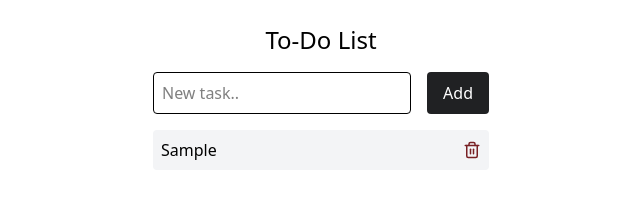
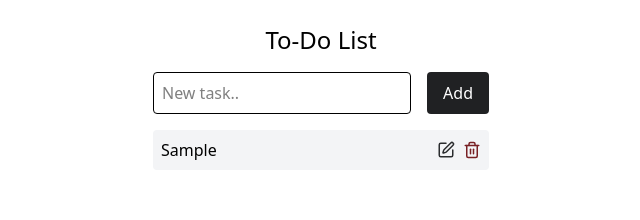
Before and after one commit to Dimitris-25/cf7-react-todo-app, a React (Vite) app: page / in a window 1280 px wide. Both pictures are taken after typing "Sample" into the empty fields and a click on the button "Add". Shown: the top 220 px of the page, without its empty margins (319-959 px from the left). Built offline with nearby package versions, Linux system fonts and the light colour scheme.

Commit message:
feat: add edit task functionality

```diff
--- a/src/components/Todo.tsx
+++ b/src/components/Todo.tsx
@@ -6,15 +6,29 @@
 
 const todoReducer = (state: TodoProps[], action: Action): TodoProps[] => {
     switch (action.type) {
-        case "ADD":{
-            const newTodo: TodoProps = {
-                id: Date.now(),
-                text: action.payload,
-            };
-            return [...state, newTodo];
-        }
+        // case "ADD":{
+        //     const newTodo: TodoProps = {
+        //         id: Date.now(),
+        //         text: action.payload,
+        //     };
+        //     return [...state, newTodo];
+        // }
+        case "ADD":
+            return [
+                ...state,
+                {
+                    id: Date.now(),
+                    text: action.payload,
+                }
+            ];
         case "DELETE":
             return state.filter(todo => todo.id !== action.payload);
+        case "EDIT"  :
+            return  state.map(todo =>
+                todo.id === action.payload.id
+                ? {...todo, text:action.payload.newText}
+                    :todo
+            )
         default:
             return state;
     }
--- a/src/components/TodoList.tsx
+++ b/src/components/TodoList.tsx
@@ -1,10 +1,29 @@
-import { Trash2 } from "lucide-react";
+import {Trash2, Edit, Save, X } from "lucide-react";
 import type { TodoListProps} from "../types.ts";
+import {useState} from "react";
 
 const TodoList = ({todos, dispatch}: TodoListProps) =>{
+    const [editId, setEditId] = useState<number | null>(null);
+    const [editText, setEditText] = useState("");
 
     const handleDelete = (id: number) => () => {
         dispatch({type: "DELETE", payload: id});
+    }
+
+    const handleEdit = (id: number, text: string) => ()=> {
+        setEditId(id);
+        setEditText(text);
+    }
+
+    const handleCancel = () => () => {
+        setEditId(null);
+        setEditText("");
+    }
+
+    const handleSave = (id: number) => () => {
+        dispatch({type: "EDIT", payload: {id, newText: editText}})
+        setEditId(null);
+        setEditText("");
     }
 
     return (
@@ -12,13 +31,58 @@
             <ul className="space-y-2">
                 {todos.map(todo => (
                     <li key={todo.id} className="flex items-center justify-between bg-gray-100 p-2 rounded">
+                        {
+                          editId === todo.id? (
+                              <>
+                                  <div className="flex flex-1 gap-2">
+                                      <input
+                                          type="text"
+                                          value={editText}
+                                          onChange={(e) => setEditText(e.target.value)}
+                                          className="flex-1 border rounded p-1"
+                                      />
+
+
+                                  <button
+                                      onClick={handleSave(todo.id)}
+                                      className="text-cf-gray"
+                                  >
+                                      <Save size={18}/>
+                                  </button>
+
+                                  <button
+                                      onClick={handleCancel()}
+                                      className="text-cf-dark-red"
+                                  >
+                                      <X size={18}/>
+                                  </button>
+
+                              </div>
+                              </>
+                            ) : (
+                                <>
                               <span>{todo.text}</span>
+                            <div className="flex gap-2">
+
+                            <button
+                            className="text-cf-gray"
+                            onClick={handleEdit(todo.id, todo.text)}
+                    >
+                        <Edit size={18}/>
+                    </button>
+
                     <button
                     onClick={handleDelete(todo.id)}
                 className="text-cf-dark-red"
             >
-                            <Trash2 size={18}/>
+                < Trash2  size={18}/>
             </button>
+
+        </div>
+                                </>
+
+                            )
+                        }
                     </li>
                 ))}
             </ul>
--- a/src/types.ts
+++ b/src/types.ts
@@ -8,6 +8,7 @@
 export type Action =
     | {type: "ADD"; payload: string}
     | {type: "DELETE"; payload: number}
+    | {type: "EDIT"; payload: {id: number; newText: string} };
 
 
 export type TodoFormProps = {
```
Lines whose indentation alone changed are shown as unchanged.
